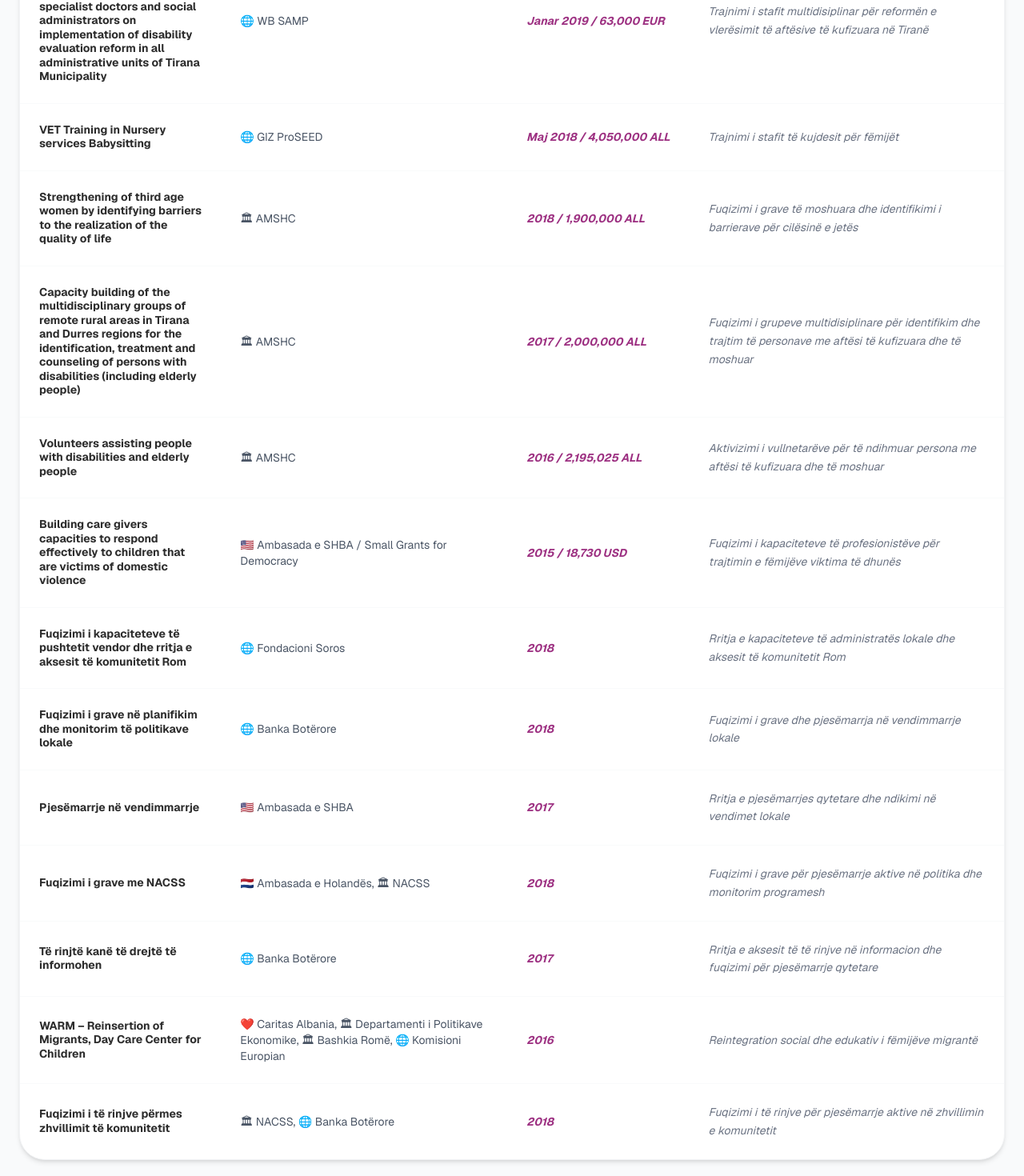
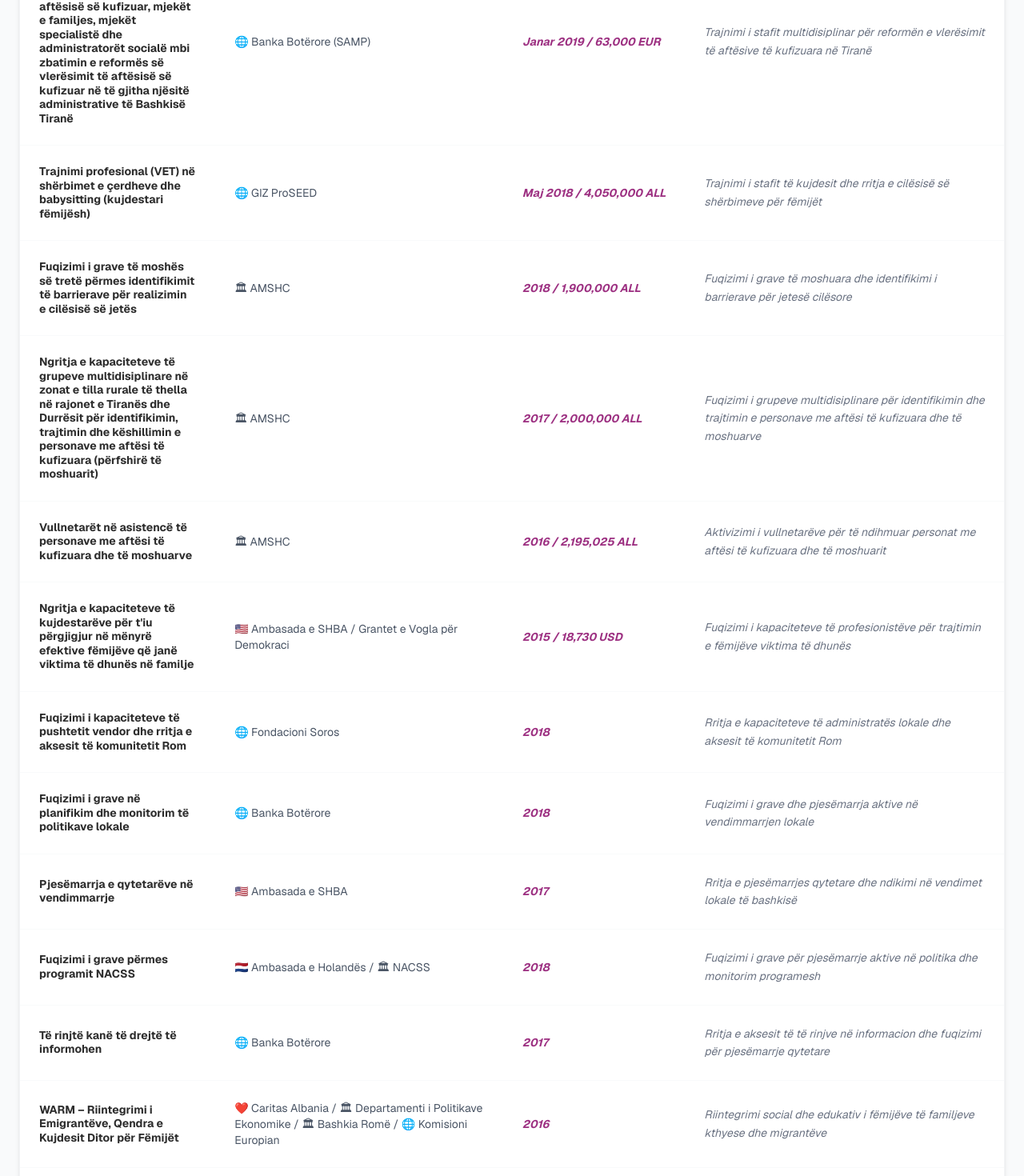
Before and after one commit to sportsatlasnews-debug/turbo-octo-memory, a Next.js app: page /projektet in a window 1280 px wide. Shown: the part 1117-2587 px from the top of the page at 80% size. Built offline with nearby package versions, Linux system fonts and the light colour scheme.

Commit message:
update: alb

```diff
--- a/app/projektet/page.tsx
+++ b/app/projektet/page.tsx
@@ -2,24 +2,102 @@
 import React from "react";
 import Navbar from "@/components/Navbar";
 import Footer from '@/components/Footer';
-import { Lightbulb, Layers, Star, ArrowRight } from "lucide-react";
+import { Lightbulb, Layers, Star } from "lucide-react";
 
 const ProjectsPage = () => {
-  // Të dhënat zyrtare nga dokumenti i Qendrës M.I.K.E
+  // Të dhënat zyrtare të përkthyera plotësisht në Shqip
   const projectsData = [
-    { id: 1, emri: "Update and delivery of training module of disability evaluation staff, family and specialist doctors and social administrators on implementation of disability evaluation reform in all administrative units of Tirana Municipality", donatori: "🌐 WB SAMP", viti: "Janar 2019 / 63,000 EUR", qellimi: "Trajnimi i stafit multidisiplinar për reformën e vlerësimit të aftësive të kufizuara në Tiranë" },
-    { id: 2, emri: "VET Training in Nursery services Babysitting", donatori: "🌐 GIZ ProSEED", viti: "Maj 2018 / 4,050,000 ALL", qellimi: "Trajnimi i stafit të kujdesit për fëmijët" },
-    { id: 3, emri: "Strengthening of third age women by identifying barriers to the realization of the quality of life", donatori: "🏛 AMSHC", viti: "2018 / 1,900,000 ALL", qellimi: "Fuqizimi i grave të moshuara dhe identifikimi i barrierave për cilësinë e jetës" },
-    { id: 4, emri: "Capacity building of the multidisciplinary groups of remote rural areas in Tirana and Durres regions for the identification, treatment and counseling of persons with disabilities (including elderly people)", donatori: "🏛 AMSHC", viti: "2017 / 2,000,000 ALL", qellimi: "Fuqizimi i grupeve multidisiplinare për identifikim dhe trajtim të personave me aftësi të kufizuara dhe të moshuar" },
-    { id: 5, emri: "Volunteers assisting people with disabilities and elderly people", donatori: "🏛 AMSHC", viti: "2016 / 2,195,025 ALL", qellimi: "Aktivizimi i vullnetarëve për të ndihmuar persona me aftësi të kufizuara dhe të moshuar" },
-    { id: 6, emri: "Building care givers capacities to respond effectively to children that are victims of domestic violence", donatori: "🇺🇸 Ambasada e SHBA / Small Grants for Democracy", viti: "2015 / 18,730 USD", qellimi: "Fuqizimi i kapaciteteve të profesionistëve për trajtimin e fëmijëve viktima të dhunës" },
-    { id: 7, emri: "Fuqizimi i kapaciteteve të pushtetit vendor dhe rritja e aksesit të komunitetit Rom", donatori: "🌐 Fondacioni Soros", viti: "2018", qellimi: "Rritja e kapaciteteve të administratës lokale dhe aksesit të komunitetit Rom" },
-    { id: 8, emri: "Fuqizimi i grave në planifikim dhe monitorim të politikave lokale", donatori: "🌐 Banka Botërore", viti: "2018", qellimi: "Fuqizimi i grave dhe pjesëmarrja në vendimmarrje lokale" },
-    { id: 9, emri: "Pjesëmarrje në vendimmarrje", donatori: "🇺🇸 Ambasada e SHBA", viti: "2017", qellimi: "Rritja e pjesëmarrjes qytetare dhe ndikimi në vendimet lokale" },
-    { id: 10, emri: "Fuqizimi i grave me NACSS", donatori: "🇳🇱 Ambasada e Holandës, 🏛 NACSS", viti: "2018", qellimi: "Fuqizimi i grave për pjesëmarrje aktive në politika dhe monitorim programesh" },
-    { id: 11, emri: "Të rinjtë kanë të drejtë të informohen", donatori: "🌐 Banka Botërore", viti: "2017", qellimi: "Rritja e aksesit të të rinjve në informacion dhe fuqizimi për pjesëmarrje qytetare" },
-    { id: 12, emri: "WARM – Reinsertion of Migrants, Day Care Center for Children", donatori: "❤️ Caritas Albania, 🏛 Departamenti i Politikave Ekonomike, 🏛 Bashkia Romë, 🌐 Komisioni Europian", viti: "2016", qellimi: "Reintegration social dhe edukativ i fëmijëve migrantë" },
-    { id: 13, emri: "Fuqizimi i të rinjve përmes zhvillimit të komunitetit", donatori: "🏛 NACSS, 🌐 Banka Botërore", viti: "2018", qellimi: "Fuqizimi i të rinjve për pjesëmarrje aktive në zhvillimin e komunitetit" },
+    {
+      id: 1,
+      emri: "Përditësimi dhe ofrimi i modulit të trajnimit për stafin e vlerësimit të aftësisë së kufizuar, mjekët e familjes, mjekët specialistë dhe administratorët socialë mbi zbatimin e reformës së vlerësimit të aftësisë së kufizuar në të gjitha njësitë administrative të Bashkisë Tiranë",
+      donatori: "🌐 Banka Botërore (SAMP)",
+      viti: "Janar 2019 / 63,000 EUR",
+      qellimi: "Trajnimi i stafit multidisiplinar për reformën e vlerësimit të aftësive të kufizuara në Tiranë"
+    },
+    {
+      id: 2,
+      emri: "Trajnimi profesional (VET) në shërbimet e çerdheve dhe babysitting (kujdestari fëmijësh)",
+      donatori: "🌐 GIZ ProSEED",
+      viti: "Maj 2018 / 4,050,000 ALL",
+      qellimi: "Trajnimi i stafit të kujdesit dhe rritja e cilësisë së shërbimeve për fëmijët"
+    },
+    {
+      id: 3,
+      emri: "Fuqizimi i grave të moshës së tretë përmes identifikimit të barrierave për realizimin e cilësisë së jetës",
+      donatori: "🏛 AMSHC",
+      viti: "2018 / 1,900,000 ALL",
+      qellimi: "Fuqizimi i grave të moshuara dhe identifikimi i barrierave për jetesë cilësore"
+    },
+    {
+      id: 4,
+      emri: "Ngritja e kapaciteteve të grupeve multidisiplinare në zonat e tilla rurale të thella në rajonet e Tiranës dhe Durrësit për identifikimin, trajtimin dhe këshillimin e personave me aftësi të kufizuara (përfshirë të moshuarit)",
+      donatori: "🏛 AMSHC",
+      viti: "2017 / 2,000,000 ALL",
+      qellimi: "Fuqizimi i grupeve multidisiplinare për identifikimin dhe trajtimin e personave me aftësi të kufizuara dhe të moshuarve"
+    },
+    {
+      id: 5,
+      emri: "Vullnetarët në asistencë të personave me aftësi të kufizuara dhe të moshuarve",
+      donatori: "🏛 AMSHC",
+      viti: "2016 / 2,195,025 ALL",
+      qellimi: "Aktivizimi i vullnetarëve për të ndihmuar personat me aftësi të kufizuara dhe të moshuarit"
+    },
+    {
+      id: 6,
+      emri: "Ngritja e kapaciteteve të kujdestarëve për t'iu përgjigjur në mënyrë efektive fëmijëve që janë viktima të dhunës në familje",
+      donatori: "🇺🇸 Ambasada e SHBA / Grantet e Vogla për Demokraci",
+      viti: "2015 / 18,730 USD",
+      qellimi: "Fuqizimi i kapaciteteve të profesionistëve për trajtimin e fëmijëve viktima të dhunës"
+    },
+    {
+      id: 7,
+      emri: "Fuqizimi i kapaciteteve të pushtetit vendor dhe rritja e aksesit të komunitetit Rom",
+      donatori: "🌐 Fondacioni Soros",
+      viti: "2018",
+      qellimi: "Rritja e kapaciteteve të administratës lokale dhe aksesit të komunitetit Rom"
+    },
+    {
+      id: 8,
+      emri: "Fuqizimi i grave në planifikim dhe monitorim të politikave lokale",
+      donatori: "🌐 Banka Botërore",
+      viti: "2018",
+      qellimi: "Fuqizimi i grave dhe pjesëmarrja aktive në vendimmarrjen lokale"
+    },
+    {
+      id: 9,
+      emri: "Pjesëmarrja e qytetarëve në vendimmarrje",
+      donatori: "🇺🇸 Ambasada e SHBA",
+      viti: "2017",
+      qellimi: "Rritja e pjesëmarrjes qytetare dhe ndikimi në vendimet lokale të bashkisë"
+    },
+    {
+      id: 10,
+      emri: "Fuqizimi i grave përmes programit NACSS",
+      donatori: "🇳🇱 Ambasada e Holandës / 🏛 NACSS",
+      viti: "2018",
+      qellimi: "Fuqizimi i grave për pjesëmarrje aktive në politika dhe monitorim programesh"
+    },
+    {
+      id: 11,
+      emri: "Të rinjtë kanë të drejtë të informohen",
+      donatori: "🌐 Banka Botërore",
+      viti: "2017",
+      qellimi: "Rritja e aksesit të të rinjve në informacion dhe fuqizimi për pjesëmarrje qytetare"
+    },
+    {
+      id: 12,
+      emri: "WARM – Riintegrimi i Emigrantëve, Qendra e Kujdesit Ditor për Fëmijët",
+      donatori: "❤️ Caritas Albania / 🏛 Departamenti i Politikave Ekonomike / 🏛 Bashkia Romë / 🌐 Komisioni Europian",
+      viti: "2016",
+      qellimi: "Riintegrimi social dhe edukativ i fëmijëve të familjeve kthyese dhe migrantëve"
+    },
+    {
+      id: 13,
+      emri: "Fuqizimi i të rinjve përmes zhvillimit të komunitetit",
+      donatori: "🏛 NACSS / 🌐 Banka Botërore",
+      viti: "2018",
+      qellimi: "Fuqizimi i të rinjve për pjesëmarrje aktive në zhvillimin e qëndrueshëm të komunitetit"
+    },
   ];
 
   return (
@@ -46,7 +124,6 @@ const ProjectsPage = () => {
 
         {/* ================= PROJEKTI KRYESOR (FEATURED CARD) ================= */}
         <div className="mb-16 bg-gradient-to-br from-mikeDark to-purple-950 text-white rounded-[2.5rem] p-8 md:p-12 shadow-xl relative overflow-hidden group">
-          {/* Efekt dekorativ në background */}
           <div className="absolute -right-10 -bottom-10 w-60 h-60 bg-mikePurple/20 rounded-full blur-3xl group-hover:bg-mikePurple/30 transition-all duration-700" />
 
           <div className="relative z-10 max-w-4xl">
@@ -56,12 +133,12 @@ const ProjectsPage = () => {
               Projekti Kryesor
             </div>
 
-            {/* Titulli i Madh */}
+            {/* Titulli */}
             <h2 className="text-3xl md:text-5xl font-black italic uppercase tracking-tight mb-4 text-white">
               M.I.K.E në lagjen time
             </h2>
 
-            {/* Përshkrimi i Detajuar */}
+            {/* Përshkrimi */}
             <p className="text-purple-100/90 text-sm md:text-base leading-relaxed mb-8 text-justify">
               Ky është programi ynë më i rëndësishëm i shtrirjes në komunitet, i cili synon të sjellë shërbimet e kujdesit, edukimit dhe mbështetjes psiko-sociale direkt në lagjet tuaja. Përmes këtij projekti, Qendra M.I.K.E krijon pika të aksesueshme për familjet në nevojë, fëmijët dhe moshën e tretë, duke ofruar asistencë të personalizuar dhe duke ndërtuar rrjete të forta solidariteti lokal në çdo njësi administrative.
             </p>
@@ -73,14 +150,14 @@ const ProjectsPage = () => {
                 <span className="text-sm font-bold text-white">Qendra M.I.K.E (Ndërmarrje Sociale)</span>
               </div>
               <div>
-                <span className="block text-[10px] uppercase tracking-wider text-purple-300 font-bold">Fokusimi</span>
+                <span className="block text-[10px] uppercase tracking-wider text-purple-300 font-bold">Fokusi</span>
                 <span className="text-sm font-bold text-white">Mbështetje Lokale & Kujdes Ditor</span>
               </div>
               <div>
                 <span className="block text-[10px] uppercase tracking-wider text-purple-300 font-bold">Statusi</span>
                 <span className="inline-flex items-center gap-1.5 text-sm font-bold text-emerald-400">
                   <span className="w-2 h-2 rounded-full bg-emerald-400 animate-ping" />
-              Aktualisht Aktiv
+                  Aktualisht Aktiv
                 </span>
               </div>
             </div>
@@ -88,8 +165,7 @@ const ProjectsPage = () => {
         </div>
         {/* =================================================================== */}
 
-
-        {/* Titulli për listën e projekteve të tjera */}
+        {/* Separatori i Listës */}
         <div className="mb-6 flex items-center gap-3">
           <div className="h-px bg-gray-200 flex-grow" />
           <span className="px-4 py-1 bg-gray-100 text-gray-500 rounded-full text-[10px] font-black uppercase tracking-[0.15em] whitespace-nowrap">
@@ -98,7 +174,7 @@ const ProjectsPage = () => {
           <div className="h-px bg-gray-200 flex-grow" />
         </div>
 
-        {/* Tabela e Projekteve ekzistuese */}
+        {/* Tabela e Projekteve */}
         <div className="overflow-x-auto rounded-[2rem] shadow-md border border-gray-100 bg-white">
           <table className="w-full text-left border-collapse">
             <thead>
@@ -122,7 +198,7 @@ const ProjectsPage = () => {
           </table>
         </div>
 
-        {/* Badge përmbyllës dekorativ */}
+        {/* Footer Badge */}
         <div className="mt-12 text-center">
           <div className="inline-flex items-center gap-2 px-5 py-2.5 bg-gray-100 text-gray-500 rounded-full text-xs font-medium">
             <Layers size={14} />
```
